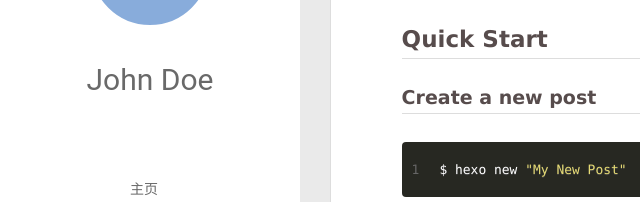
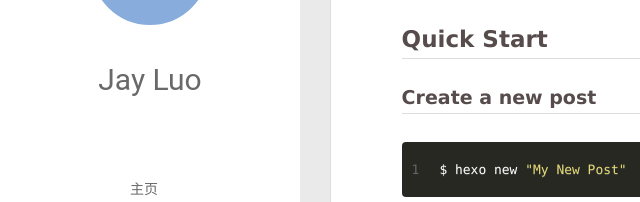
Before and after one commit to luoxiaojie9527/luoxiaojie9527.github.io, a plain HTML site: page 2018/08/19/hello-world/index.html in a window 1280 px wide. Shown: the part 210-412 px from the top of the page, 0-640 px from the left. Drawn offline with Linux system fonts and the light colour scheme; no server answers.

Commit message:
Site updated: 2018-08-19 16:35:44

```diff
--- a/2018/08/19/hello-world/index.html
+++ b/2018/08/19/hello-world/index.html
@@ -50,7 +50,7 @@
 			<img src="" class="js-avatar">
 		</a>
 		<hgroup>
-		  <h1 class="header-author"><a href="/">John Doe</a></h1>
+		  <h1 class="header-author"><a href="/">Jay Luo</a></h1>
 		</hgroup>
 
 
@@ -108,7 +108,7 @@
 				<img src="" class="js-avatar">
 			</div>
 			<hgroup>
-			  <h1 class="header-author js-header-author">John Doe</h1>
+			  <h1 class="header-author js-header-author">Jay Luo</h1>
 			</hgroup>
 
 
@@ -325,7 +325,7 @@
   <div class="outer">
     <div id="footer-info">
     	<div class="footer-left">
-    		&copy; 2018 John Doe
+    		&copy; 2018 Jay Luo
     	</div>
       	<div class="footer-right">
       		<a href="http://hexo.io/" target="_blank">Hexo</a>  Theme <a href="https://github.com/litten/hexo-theme-yilia" target="_blank">Yilia</a> by Litten
```
Also changed, not shown: 2018/08/19/我的世界/index.html (+3 -3 lines), archives/2018/08/index.html (+3 -3 lines), archives/2018/index.html (+3 -3 lines), archives/index.html (+3 -3 lines), index.html (+3 -3 lines).
